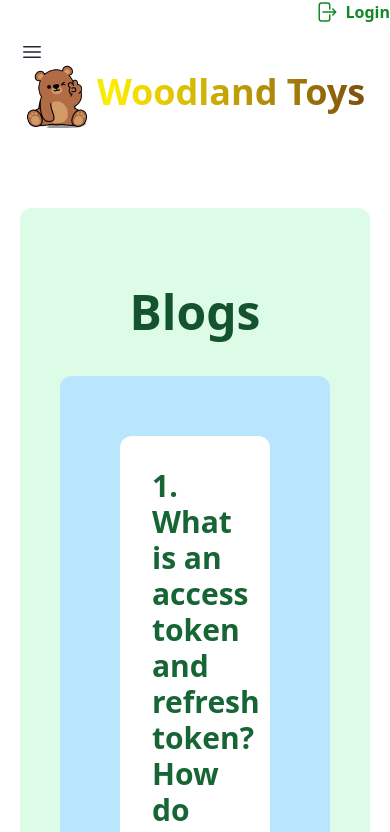
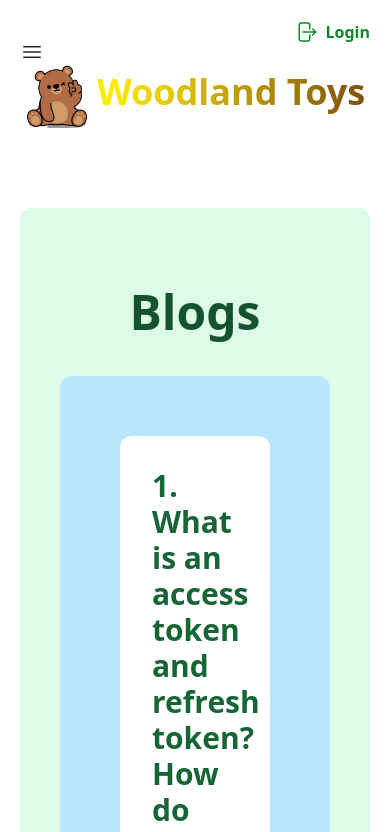
Before and after one commit to HabibaSabrina/woodland-toys, a React (Vite) app: page /blog in a window 390 px wide. Shown: the top 832 px of the page. Built offline with nearby package versions, Linux system fonts and the light colour scheme; no server answers.

Commit message:
responsiveness is fixed

```diff
--- a/src/pages/Home/Banner/Banner.jsx
+++ b/src/pages/Home/Banner/Banner.jsx
@@ -21,7 +21,7 @@ const Banner = () => {
                 <div className=' my-8'>
                 <Link to='/alltoys'><button className='bg-green-700 hover:bg-green-900 p-3 px-10 rounded-xl text-white font-semibold'>Show All Toys</button></Link>
                 {
-                    !user && <Link to='/register'><button className='bg-green-700 hover:bg-green-900 p-3 px-10 rounded-xl ml-5 text-white font-semibold'>Register</button></Link>
+                    !user && <Link to='/register'><button className='bg-green-700 max-sm:mt-4 hover:bg-green-900 p-3 px-10 rounded-xl md:ml-5 text-white font-semibold'>Register</button></Link>
                 }
                 </div>
             </div>
--- a/src/pages/Home/ProtectAnimal/ProtectAnimal.jsx
+++ b/src/pages/Home/ProtectAnimal/ProtectAnimal.jsx
@@ -25,11 +25,11 @@ const ProtectAnimal = () => {
                     <img src="/giraf.png" alt="" />
                 </div>
                 <div>
-                    <div data-aos='fade-left'>
+                    <div data-aos='fade-right'>
                         <p className='text-2xl font-semibold my-3 text-green-800'>Avoid harmful chemicals</p>
                         <p>In our efforts to spur lawn growth and control pests, we may turn to chemical solutions, which can be very harmful to wildlife like bees and butterflies that are helpful to the environment.</p>
                     </div>
-                    <div data-aos='fade-left'>
+                    <div data-aos='fade-right'>
                         <p className='text-2xl font-semibold my-3 text-green-800'>Pick up trash </p>
                         <p >Picking up trash not only protects the environment and keeps our surroundings beautiful, but it can also save wildlife. Plastic bags and twine can easily trap birds and other smaller animals, hurting or killing them or making them easy prey.</p>
                     </div>
--- a/src/pages/Shared/Header.jsx
+++ b/src/pages/Shared/Header.jsx
@@ -47,7 +47,7 @@ const Header = () => {
                         </div>
                         }
                         {
-                            user ? <button onClick={handleLogOut} className='flex gap-2 mr-5 text-[#108826] font-semibold'><ArrowLeftOnRectangleIcon className="h-6 w-6 " />Log Out</button> : <Link to='/login'><button className='flex gap-2 text-[#108826] font-semibold'><ArrowRightOnRectangleIcon className="h-6 w-6" />Login</button></Link>
+                            user ? <button onClick={handleLogOut} className='flex gap-2 max-sm:mr-5 text-[#108826] font-semibold'><ArrowLeftOnRectangleIcon className="h-6 w-6 " />Log Out</button> : <Link to='/login'><button className='flex gap-2 text-[#108826] max-sm:mr-5 max-sm:mt-5 font-semibold'><ArrowRightOnRectangleIcon className="h-6 w-6" />Login</button></Link>
                         }
                     </div>
                     <ul className={`md:flex max-sm:bg-[#108826] max-sm:text-white gap-8 text-[#108826] font-semibold absolute md:static 0 max-sm:pl-8 py-2 duration-500 ${open ? 'top-6' : '-top-80'}`}>
```
